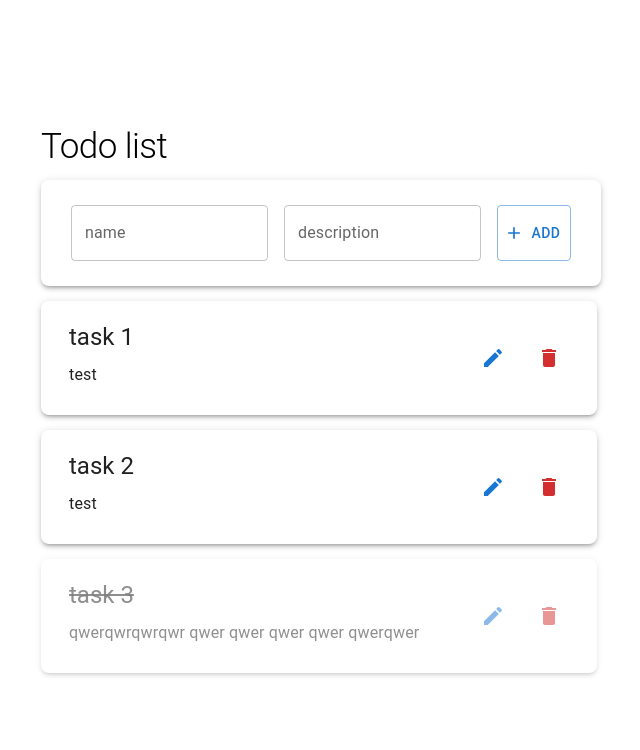
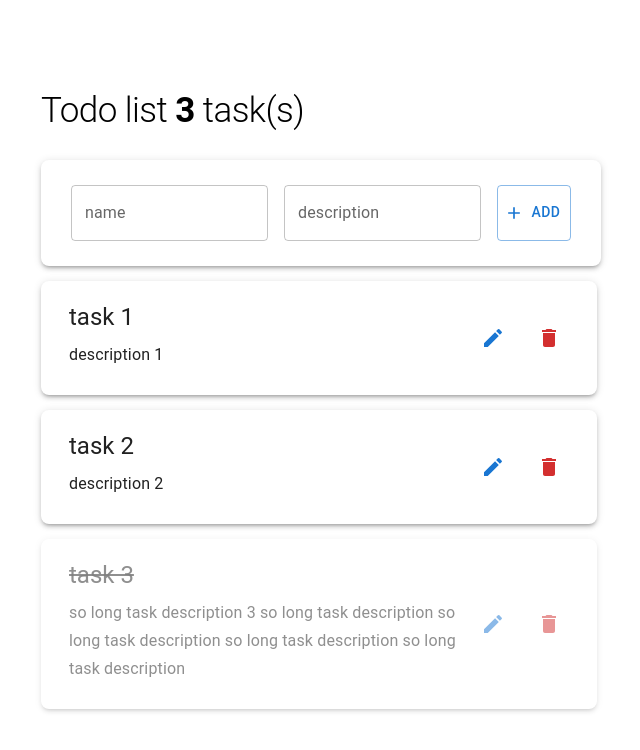
Before and after one commit to sherunoizu/BasicToDoMUI, a React (Create React App) app: page / in a window 1280 px wide. Shown: the top 750 px of the page, without its empty margins (349-989 px from the left). Built offline with nearby package versions, Linux system fonts and the light colour scheme.

Commit message:
migrate to react-context

```diff
--- /dev/null
+++ b/index.d.ts
@@ -0,0 +1,6 @@
+type Todo = {
+  id: number;
+  name: string;
+  description: string;
+  checked: boolean;
+};
--- a/src/App.tsx
+++ b/src/App.tsx
@@ -1,95 +1,23 @@
 import React from 'react';
 
 import { Box } from '@mui/material';
+
+import { TodoProvider } from './context';
 
 import { Header, Panel, TodoList } from './components';
 
 import './App.css';
 
-export type Todo = {
-  id: number;
-  name: string;
-  description: string;
-  checked: boolean;
-};
-
-const App = () => {
-  const [editTodoId, setEditTodoId] = React.useState<number | null>(null);
-  const [todoList, setTodoList] = React.useState([
-    {
-      id: 1,
-      name: 'task 1',
-      description: 'test',
-      checked: false
-    },
-    {
-      id: 2,
-      name: 'task 2',
-      description: 'test',
-      checked: false
-    },
-    {
-      id: 3,
-      name: 'task 3',
-      description: 'qwerqwrqwrqwr qwer qwer qwer qwer qwerqwer',
-      checked: true
-    }
-  ]);
-
-  const onEdit = (id: Todo['id']) => {
-    setEditTodoId(id);
-  };
-
-  const onDeleteTodo = (id: Todo['id']) => {
-    setTodoList(todoList.filter((todo) => todo.id !== id));
-  };
-
-  const onAddTodo = ({ name, description }: Omit<Todo, 'id' | 'checked'>) => {
-    setTodoList([
-      ...todoList,
-      { id: todoList[todoList.length - 1].id + 1, description, name, checked: false }
-    ]);
-  };
-
-  const onCheckTodo = (id: Todo['id']) => {
-    setTodoList(
-      todoList.map((todo) => {
-        if (todo.id === id) {
-          return { ...todo, checked: !todo.checked };
-        }
-        return todo;
-      })
-    );
-  };
-
-  const onChangeTodo = ({ name, description }: Omit<Todo, 'id' | 'checked'>) => {
-    setTodoList(
-      todoList.map((todo) => {
-        if (todo.id === editTodoId) {
-          return { ...todo, name, description };
-        }
-        return todo;
-      })
-    );
-    setEditTodoId(null);
-  };
-
-  return (
+const App = () => (
+  <TodoProvider>
     <div className='App'>
       <Box display='flex' flexDirection='column' width='500px'>
         <Header />
-        <Panel onAddTodo={onAddTodo} />
-        <TodoList
-          editTodoId={editTodoId}
-          todoList={todoList}
-          onDeleteTodo={onDeleteTodo}
-          onCheckTodo={onCheckTodo}
-          onEdit={onEdit}
-          onChangeTodo={onChangeTodo}
-        />
+        <Panel mode='add' />
+        <TodoList />
       </Box>
     </div>
-  );
-};
+  </TodoProvider>
+);
 
 export default App;
--- a/src/components/Header/Header.component.tsx
+++ b/src/components/Header/Header.component.tsx
@@ -2,10 +2,16 @@ import React from 'react';
 
 import { Typography, Box } from '@mui/material';
 
-export const Header = () => (
-  <Box textAlign='left'>
-    <Typography sx={{ fontSize: 35 }} variant='h1' component='h1' gutterBottom>
-      Todo list
-    </Typography>
-  </Box>
-);
+import { useTodo } from '../../context';
+
+export const Header = () => {
+  const { todos } = useTodo();
+
+  return (
+    <Box textAlign='left'>
+      <Typography sx={{ fontSize: 35 }} variant='h1' component='h1' gutterBottom>
+        Todo list <b>{todos.length}</b> task(s)
+      </Typography>
+    </Box>
+  );
+};
--- a/src/components/Panel/Panel.component.tsx
+++ b/src/components/Panel/Panel.component.tsx
@@ -1,24 +1,37 @@
 import React from 'react';
-import { Add as AddIcon } from '@mui/icons-material';
+import { Add as AddIcon, Edit as EditIcon } from '@mui/icons-material';
+
 import { TextField, Paper, Button } from '@mui/material';
 
-import type { Todo } from '../../App';
+import { useTodo } from '../../context';
 
 const DEFAULT_TODO = { name: '', description: '' };
 
-interface PanelProps {
-  onAddTodo: ({ name, description }: Omit<Todo, 'id' | 'checked'>) => void;
+interface AddTodoPanelProps {
+  mode: 'add';
 }
 
-export const Panel: React.FC<PanelProps> = ({ onAddTodo }) => {
+interface EditTodoPanelProps {
+  mode: 'edit';
+  editTodo: Omit<Todo, 'id' | 'checked'>;
+}
+
+type TodoPanelProps = AddTodoPanelProps | EditTodoPanelProps;
+
+export const Panel: React.FC<TodoPanelProps> = (props) => {
+  const isEdit = props.mode === 'edit';
+  const { changeTodo, addTodo } = useTodo();
   const [todo, setTodo] = React.useState({ name: '', description: '' });
 
-  const onButtonClickHandler = () => {
-    onAddTodo(todo);
+  const onClick = () => {
+    if (isEdit) {
+      return changeTodo(todo);
+    }
+    addTodo(todo);
     setTodo(DEFAULT_TODO);
   };
 
-  const onChangeHandler = (event: React.ChangeEvent<HTMLInputElement>) => {
+  const onChange = (event: React.ChangeEvent<HTMLInputElement>) => {
     const { value, name } = event.target;
     setTodo({ ...todo, [name]: value });
   };
@@ -27,6 +40,7 @@ export const Panel: React.FC<PanelProps> = ({ onAddTodo }) => {
     <Paper
       elevation={3}
       sx={{
+        marginTop: '15px',
         width: '100%',
         padding: '25px 30px',
         borderRadius: 2,
@@ -36,16 +50,16 @@ export const Panel: React.FC<PanelProps> = ({ onAddTodo }) => {
         gap: 2
       }}
     >
-      <TextField value={todo.name} onChange={onChangeHandler} name='name' label='name' />
+      <TextField value={todo.name} onChange={onChange} name='name' label='name' />
       <TextField
         value={todo.description}
-        onChange={onChangeHandler}
+        onChange={onChange}
         name='description'
         label='description'
       />
 
-      <Button startIcon={<AddIcon />} variant='outlined' onClick={onButtonClickHandler}>
-        Add
+      <Button startIcon={isEdit ? <EditIcon /> : <AddIcon />} variant='outlined' onClick={onClick}>
+        {isEdit ? 'Edit' : 'Add'}
       </Button>
     </Paper>
   );
--- a/src/components/TodoList/EditTodoItem/EditTodoItem.component.tsx
+++ /dev/null
@@ -1,57 +0,0 @@
-import React from 'react';
-
-import { TextField, Paper, Button } from '@mui/material';
-
-import { Edit as EditIcon } from '@mui/icons-material';
-
-import type { Todo } from '../../../App';
-
-interface EditTodoItemProps {
-  todo: Todo;
-  onChangeTodo: ({ name, description }: Omit<Todo, 'id' | 'checked'>) => void;
-}
-
-export const EditTodoItem: React.FC<EditTodoItemProps> = ({ todo, onChangeTodo }) => {
-  const [editTodo, setEditTodo] = React.useState({
-    name: todo.name,
-    description: todo.description
-  });
-
-  const onButtonClickHandler = () => {
-    onChangeTodo(todo);
-  };
-
-  const onChangeHandler = (event: React.ChangeEvent<HTMLInputElement>) => {
-    const { value, name } = event.target;
-
-    setEditTodo({ ...todo, [name]: value });
-    console.log(todo);
-  };
-
-  return (
-    <Paper
-      elevation={2}
-      sx={{
-        width: '100%',
-        marginTop: '15px',
-        padding: '20px 28px',
-        borderRadius: 2,
-        display: 'flex',
-        justifyContent: 'space-between',
-        alignContent: 'center',
-        gap: 2
-      }}
-    >
-      <TextField value={editTodo.name} onChange={onChangeHandler} name='name' label='name' />
-      <TextField
-        value={editTodo.description}
-        onChange={onChangeHandler}
-        name='description'
-        label='description'
-      />
-      <Button onClick={onButtonClickHandler} variant='outlined' startIcon={<EditIcon />}>
-        EDIT
-      </Button>
-    </Paper>
-  );
-};
--- a/src/components/TodoList/TodoList.component.tsx
+++ b/src/components/TodoList/TodoList.component.tsx
@@ -1,40 +1,27 @@
 import React from 'react';
 import { Box } from '@mui/material';
 
-import type { Todo } from '../../App';
 import { TodoItem } from './TodoItem/TodoItem.component';
-import { EditTodoItem } from './EditTodoItem/EditTodoItem.component';
+import { Panel } from '../Panel/Panel.component';
+import { useTodo } from '../../context';
 
-interface TodoListProps {
-  todoList: Todo[];
-  onDeleteTodo: (id: Todo['id']) => void;
-  onCheckTodo: (id: Todo['id']) => void;
-  onEdit: (id: Todo['id']) => void;
-  editTodoId: Todo['id'] | null;
-  onChangeTodo: ({ name, description }: Omit<Todo, 'id' | 'checked'>) => void;
-}
+export const TodoList: React.FC = () => {
+  const { todos, todoIdForEdit, deleteTodo, checkTodo, selectTodoIdForEdit } = useTodo();
 
-export const TodoList: React.FC<TodoListProps> = ({
-  todoList,
-  onDeleteTodo,
-  onCheckTodo,
-  onEdit,
-  editTodoId,
-  onChangeTodo
-}) => (
+  return (
     <Box>
-    {todoList.map((todo) => {
-      if (todo.id === editTodoId)
-        return <EditTodoItem key={todo.id} todo={todo} onChangeTodo={onChangeTodo} />;
+      {todos.map((todo) => {
+        if (todo.id === todoIdForEdit) return <Panel mode='edit' editTodo={todo} />;
         return (
           <TodoItem
             key={todo.id}
             todo={todo}
-          onDeleteTodo={onDeleteTodo}
-          onCheckTodo={onCheckTodo}
-          onEdit={onEdit}
+            deleteTodo={deleteTodo}
+            checkTodo={checkTodo}
+            selectTodoIdForEdit={selectTodoIdForEdit}
           />
         );
       })}
     </Box>
   );
+};
--- /dev/null
+++ b/src/context/index.ts
@@ -0,0 +1,3 @@
+export { TodoContext } from './todo.context';
+export { TodoProvider } from './todo.provider';
+export { useTodo } from './useTodo';
--- /dev/null
+++ b/src/context/todo.context.tsx
@@ -0,0 +1,21 @@
+import { createContext } from 'react';
+
+export interface TodoContextProps {
+  todos: Todo[];
+  todoIdForEdit: Todo['id'] | null;
+  addTodo: ({ name, description }: Omit<Todo, 'id' | 'checked'>) => void;
+  deleteTodo: (todoId: Todo['id']) => void;
+  changeTodo: ({ name, description }: Omit<Todo, 'id' | 'checked'>) => void;
+  checkTodo: (todoId: Todo['id']) => void;
+  selectTodoIdForEdit: (todoId: Todo['id']) => void;
+}
+
+export const TodoContext = createContext<TodoContextProps>({
+  todos: [],
+  todoIdForEdit: null,
+  addTodo: () => {},
+  deleteTodo: () => {},
+  changeTodo: () => {},
+  checkTodo: () => {},
+  selectTodoIdForEdit: () => {}
+});
--- /dev/null
+++ b/src/context/todo.provider.tsx
@@ -0,0 +1,74 @@
+import React from 'react';
+
+import { TodoContext } from './todo.context';
+
+interface StoreProviderProps {
+  children: React.ReactNode;
+}
+
+const DEFAULT_TODO_LIST = [
+  { id: 1, name: 'task 1', description: 'description 1', checked: false },
+  { id: 2, name: 'task 2', description: 'description 2', checked: false },
+  {
+    id: 3,
+    name: 'task 3',
+    description:
+      'so long task description 3 so long task description so long task description so long task description so long task description',
+    checked: true
+  }
+];
+
+export const TodoProvider: React.FC<StoreProviderProps> = ({ children }) => {
+  const [todoIdForEdit, setTodoIdForEdit] = React.useState<number | null>(null);
+  const [todos, setTodos] = React.useState(DEFAULT_TODO_LIST);
+
+  const selectTodoIdForEdit = (id: Todo['id']) => {
+    setTodoIdForEdit(id);
+  };
+
+  const deleteTodo = (id: Todo['id']) => {
+    setTodos(todos.filter((todo) => todo.id !== id));
+  };
+
+  const addTodo = ({ name, description }: Omit<Todo, 'id' | 'checked'>) => {
+    setTodos([...todos, { id: todos[todos.length - 1].id + 1, description, name, checked: false }]);
+  };
+
+  const checkTodo = (id: Todo['id']) => {
+    setTodos(
+      todos.map((todo) => {
+        if (todo.id === id) {
+          return { ...todo, checked: !todo.checked };
+        }
+        return todo;
+      })
+    );
+  };
+
+  const changeTodo = ({ name, description }: Omit<Todo, 'id' | 'checked'>) => {
+    setTodos(
+      todos.map((todo) => {
+        if (todo.id === todoIdForEdit) {
+          return { ...todo, name, description };
+        }
+        return todo;
+      })
+    );
+    setTodoIdForEdit(null);
+  };
+
+  const value = React.useMemo(
+    () => ({
+      todoIdForEdit,
+      todos,
+      deleteTodo,
+      changeTodo,
+      checkTodo,
+      addTodo,
+      selectTodoIdForEdit
+    }),
+    [todos, deleteTodo, changeTodo, checkTodo, addTodo, selectTodoIdForEdit, todoIdForEdit]
+  );
+
+  return <TodoContext.Provider value={value}>{children}</TodoContext.Provider>;
+};
--- /dev/null
+++ b/src/context/useTodo.ts
@@ -0,0 +1,5 @@
+import React from 'react';
+
+import { TodoContext } from './todo.context';
+
+export const useTodo = () => React.useContext(TodoContext);
```
Also changed, not shown: src/components/TodoList/TodoItem/TodoItem.component.tsx (+12 -9 lines). Lines whose indentation alone changed are shown as unchanged.
